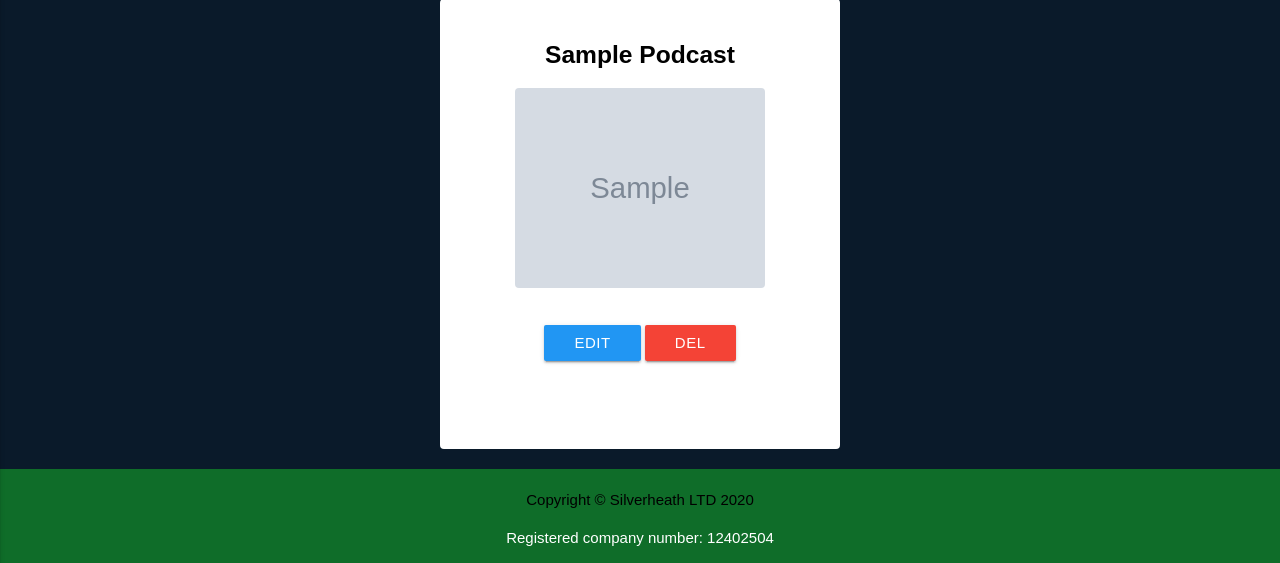
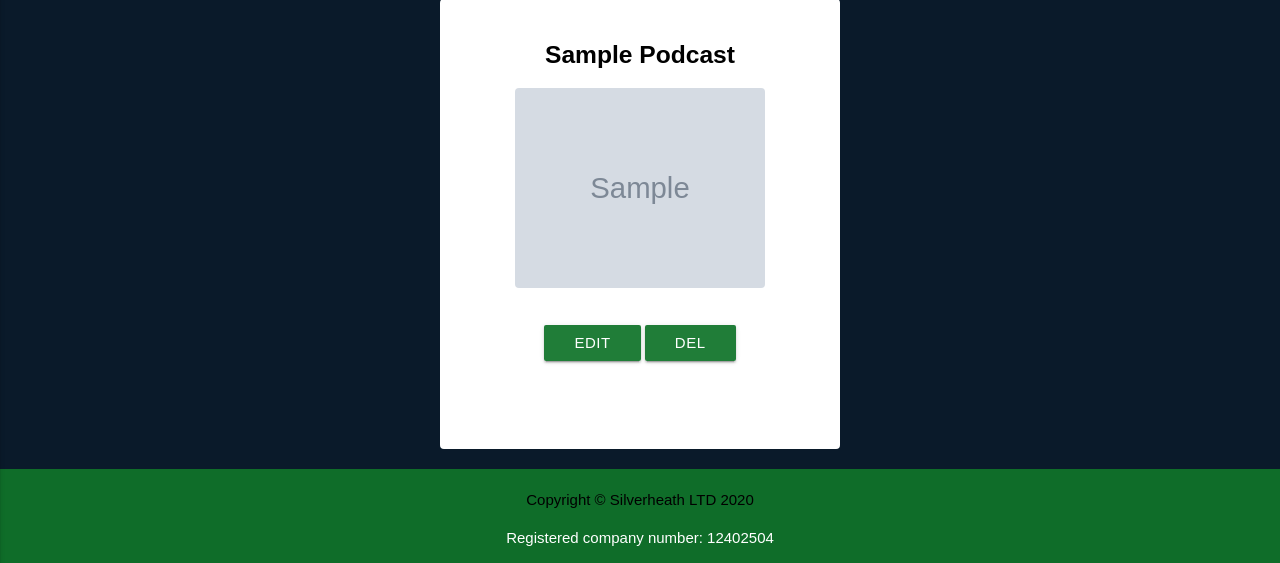
Before and after one commit to MD1968/podcast-directory, a Flask app: page /get_manage in a window 1280 px wide. Shown: the part 186-749 px from the top of the page. Run offline with Flask 2, Linux system fonts and the light colour scheme; grey boxes marked "Sample" are stand-in pictures; a database or web service that is not in the repository returns one stand-in record (values such as "Sample title"); some libraries are stand-ins or nearby versions.

```diff
--- a/templates/add.html
+++ b/templates/add.html
@@ -35,7 +35,7 @@
             </div>
             <div class="card-action right-align">
                 <input type="reset" id="reset" class="btn-flat grey-text waves-effect">
-                <button class="btn waves-effect waves-light" type="submit" name="action">Add Podcast
+                <button class="btn waves-effect waves-light btns" type="submit" name="action">Add Podcast
                     <i class="material-icons right">playlist_add</i></button>
             </div>
         </div>
--- a/templates/manage.html
+++ b/templates/manage.html
@@ -21,8 +21,8 @@
     <div class="podcast-card col s12 m6 l3">
         <h5 class="podcast-title">{{podcast.podcast_name}}</h5>
         <img src="{{podcast.podcast_image}}" alt="podcast image" class="podcast-image" />
-        <a href=" {{url_for( 'get_edit', podcast_id=podcast._id)}} " class=" buttons waves-effect waves-light btn btn_large btns btn_small blue ">Edit</a>
-        <a href="{{url_for( 'get_delete', podcast_id=podcast._id)}}" class=" buttons waves-effect waves-light btn btns btn_small red ">Del</a>
+        <a href=" {{url_for( 'get_edit', podcast_id=podcast._id)}} " class=" buttons waves-effect waves-light btn btn_large btns btn_small">Edit</a>
+        <a href="{{url_for( 'get_delete', podcast_id=podcast._id)}}" class=" buttons waves-effect waves-light btn btns btn_small">Del</a>
     </div>
 
     {% endfor %}
```
